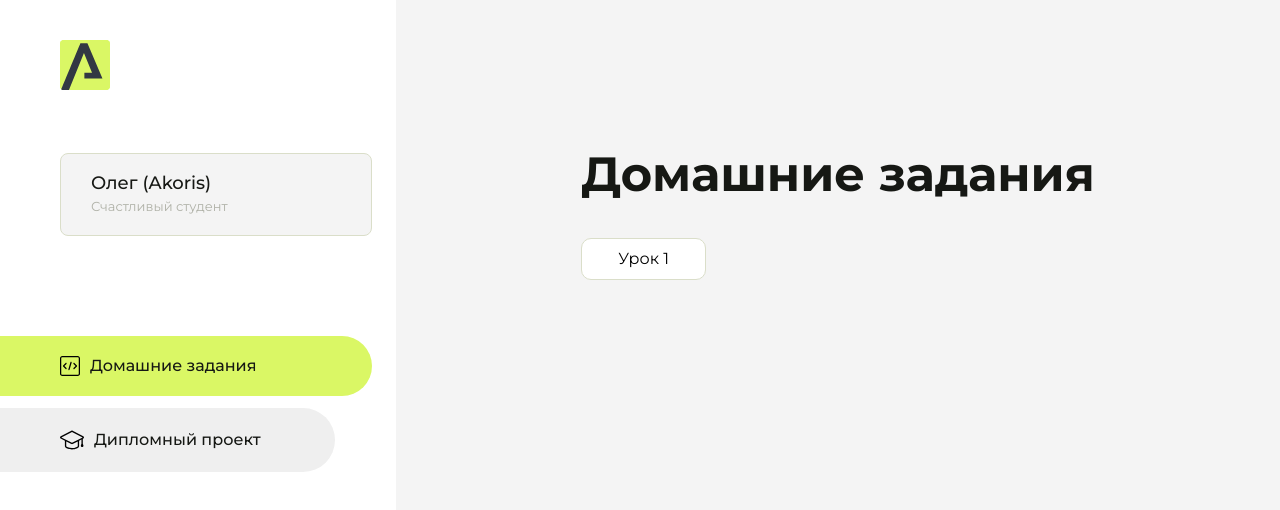
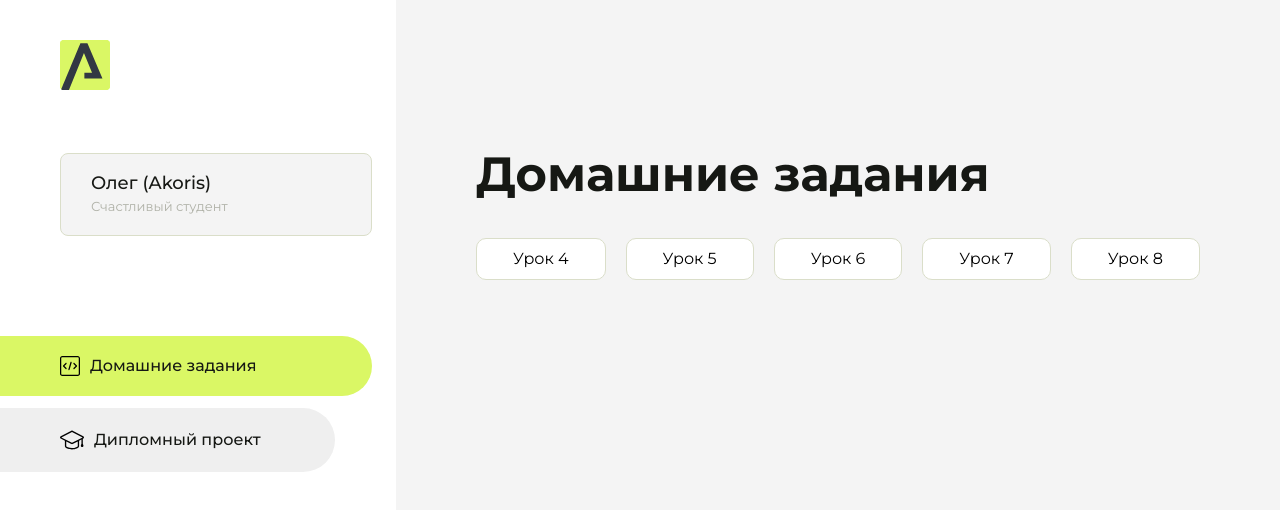
Before and after one commit to REKONis/homework2, a plain HTML site: page index.html in a window 1280 px wide. Drawn offline with Linux system fonts and the light colour scheme.

Commit message:
Update index.html

```diff
--- a/index.html
+++ b/index.html
@@ -93,7 +93,19 @@
                 <div class="content__title">Домашние задания</div>
                 <ul class="content__list">
                     <li class="content__list-item">
-                        <a href="lesson1/index.html">Урок 1</a>
+                        <a href="lesson04/index.html">Урок 4</a>
+                    </li>
+                    <li class="content__list-item">
+                        <a href="lesson05/index.html">Урок 5</a>
+                    </li>
+                    <li class="content__list-item">
+                        <a href="lesson06/index.html">Урок 6</a>
+                    </li>
+                    <li class="content__list-item">
+                        <a href="lesson07/index.html">Урок 7</a>
+                    </li>
+                    <li class="content__list-item">
+                        <a href="lesson08/index.html">Урок 8</a>
                     </li>
                 </ul>
             </div>
```
